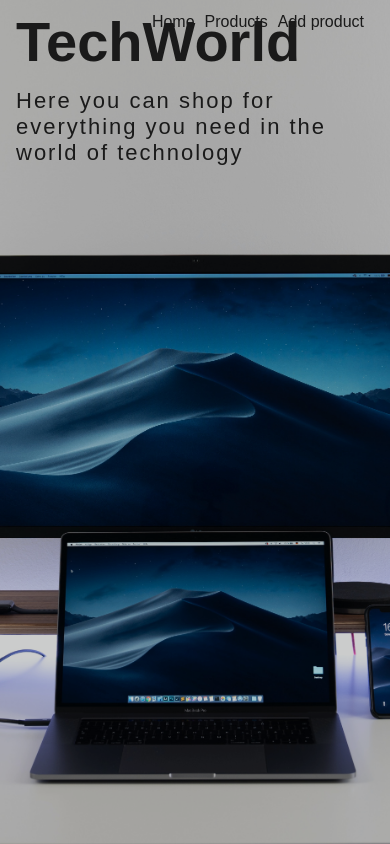
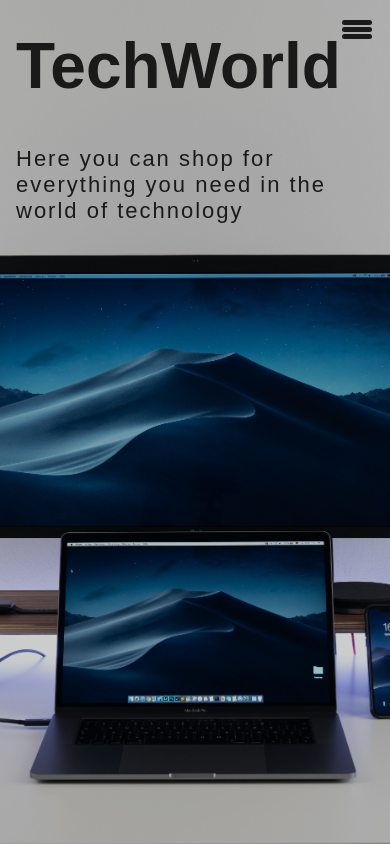
Before and after one commit to Diana-Breik/online-Shopping-Site, a React (Vite) app in the folder frontend/: page / in a window 390 px wide. Built offline with nearby package versions, Linux system fonts and the light colour scheme; no server answers.

Commit message:
Add responsive navigation bar

```diff
--- a/frontend/src/App.css
+++ b/frontend/src/App.css
@@ -78,22 +78,84 @@
 .navbar {
   margin-right: 8px;
   margin-top: 5px;
- display: flex;
+  display: flex;
   justify-content: flex-start;
   align-items: flex-start;
   background: none;
   padding: 0;
   list-style: none;
 }
-
-.nav-item {
+.nav-menu{
+  display: flex;
+}
+.nav-item{
   display: inline-block;
   margin-right: 10px;
+  height: 100%;
+  list-style-type: none;
+  border-bottom: 2px solid unset;
 }
 
-.nav-item a {
+.nav-item:hover{
+ /* text-decoration: none;*/
+  /*color: #1a1a1a;*/
+  border-bottom: 1px solid black;
+}
+.navText{
+  color: #1a1a1a;
   text-decoration: none;
-  color: #1a1a1a;
+  font-family: sans-serif;
+}
+.toggle-button{
+  position: absolute;
+  top:10px;
+  right: 10px;
+  display: none; /*bar Button wird verschwunden, nur mit flex angezeigt*/
+  flex-direction: column;
+  justify-content: flex-start;
+  width: 30px;
+  height: 23px;
+}
+.toggle-button .bar{
+  height: 5px;
+  margin-top: 2px;
+  width: 100%;
+  background-color: #1a1a1a;
+  border-radius: 100px;
+}
+@media(max-width: 750px){
+ /* .navbar{
+    display: none;
+    width: 100%;
+  }*/
+  .toggle-button{
+    display: flex;
+  }
+  .navbar{
+    display: none;
+    width: 100%;
+    margin-top: 12px;
+    flex-direction: column;
+    align-items: flex-start;
+    background-color: unset;
+  }
+  .navbar .nav-menu{
+    flex-direction: column;
+    width: 100%;
+  }
+  .navbar .nav-item{
+    text-align: left;
+  }
+  .navbar.active{
+    display: flex;
+  }
+  .content h1{
+    font-size: 64px;
+    margin-top: 15px;
+  }
+  .content p{
+    margin-top:45px;
+  }
 }
 .titleProductsGallery{
   margin-top: 30px;
--- a/frontend/src/components/Navbar.tsx
+++ b/frontend/src/components/Navbar.tsx
@@ -1,20 +1,32 @@
 import '../App.css'
 import {Link} from "react-router-dom";
+import {useState} from "react";
 export default function Navbar(){
+    const [menuToggel,setManuToggel] = useState<boolean>(false);
+    function toggelMenu(){
+        setManuToggel(!menuToggel);
+    }
     return(
-        <div className={'navbar'}>
+        <>
+        <div className={menuToggel? 'navbar active':'navbar' }>
             <ul className={'nav-menu'}>
                 <li className={'nav-item'}>
-                    <Link to={`/`}>Home</Link> {/*am besten benutzt man da <Link> / <NavLink> oder useNavigate()*/}
+                    <Link to={`/`} className= "navText">Home</Link> {/*am besten benutzt man da <Link> / <NavLink> oder useNavigate()*/}
                 </li>
                 <li className={'nav-item'}>
-                    <Link to={`/products`}>Products</Link>
+                    <Link to={`/products`} className= "navText">Products</Link>
                 </li>
                 <li className={'nav-item'}>
-                    <Link to={`/products/add`}>Add product</Link>
+                    <Link to={`/products/add`} className= "navText">Add product</Link>
                 </li>
             </ul>
         </div>
+            <div onClick={toggelMenu} className="toggle-button">
+                <span className="bar"></span>
+                <span className="bar"></span>
+                <span className="bar"></span>
+            </div>
+        </>
         )
 
 }
```
